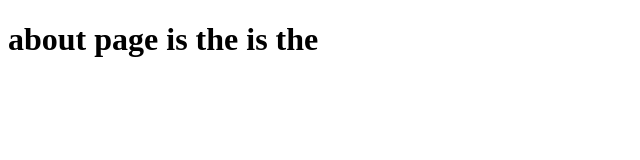
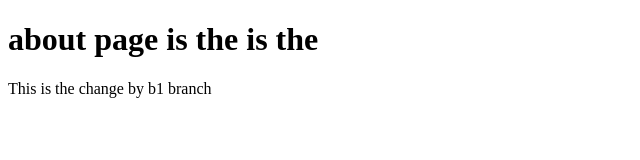
Before and after one commit to manigarg0000/rebase-concept, a plain HTML site: page about.html in a window 1280 px wide. Shown: the whole page, without its empty margins (0-640 px from the left). Drawn offline with Linux system fonts and the light colour scheme.

Commit message:
by b1 branch change

```diff
--- a/about.html
+++ b/about.html
@@ -5,5 +5,6 @@
 </head>
 <body>
 <h1>about page is the is the</h1>
+<p>This is the change by b1 branch</p>
 </body>
 </html>
```
